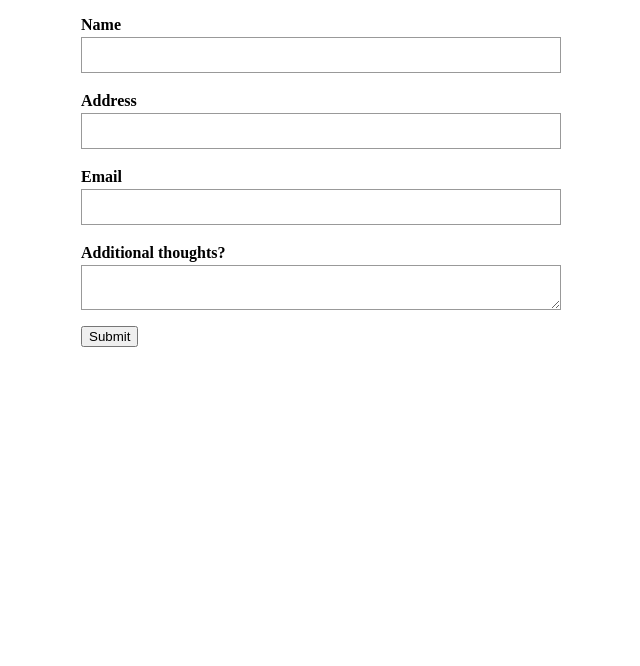
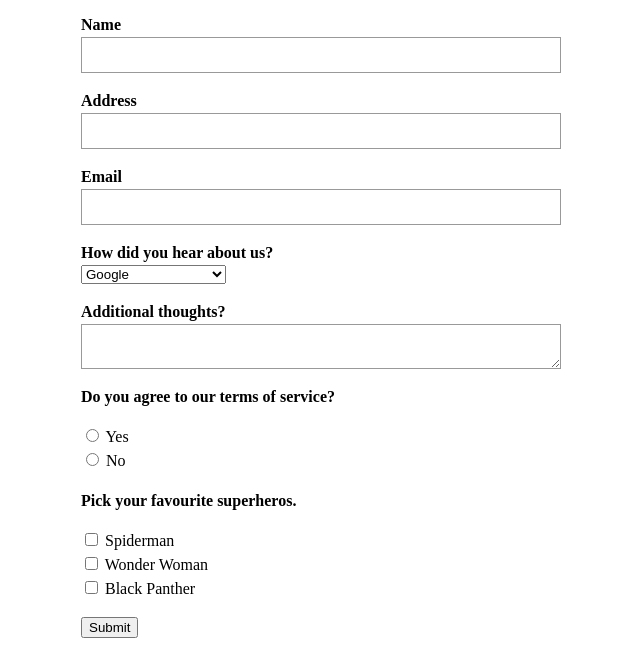
Before and after one commit to johanjvr/form-saver-1, a plain HTML site: page index.html in a window 1280 px wide. Shown: the part 134-800 px from the top of the page, without its empty margins (319-959 px from the left). Drawn offline with Linux system fonts and the light colour scheme.

Commit message:
Update HTML and CSS with different field types

```diff
--- a/css/styles.css
+++ b/css/styles.css
@@ -20,12 +20,12 @@ div:not(:last-child) {
   margin-bottom: 1em;
 }
 
-label, input, textarea {
+label, input:not([type="radio"]):not([type="checkbox"]), textarea {
   display: block;
   width: 100%;
 }
 
-input, textarea {
+input:not([type="radio"]):not([type="checkbox"]), textarea {
   padding: .5em;
   border: 1px solid #999;
   font-size: inherit;
@@ -34,3 +34,7 @@ input, textarea {
 label {
   font-weight: bold;
 }
+
+.normal {
+  font-weight: normal;
+}
--- a/index.html
+++ b/index.html
@@ -24,8 +24,47 @@
         <input id="email" type="email" name="email">
       </div>
       <div>
+        <label for="hear-about-us">How did you hear about us?</label>
+        <select id="hear-about-us" name="hear-about-us">
+          <option value="google">Google</option>
+          <option value="referral">Referred by a Friend</option>
+          <option value="tv">A TV Ad</option>
+          <option value="radio">A Radio Ad</option>
+        </select>
+      </div>
+      <div>
         <label for="more">Additional thoughts?</label>
         <textarea id="more" name="more"></textarea>
+      </div>
+      <div>
+        <p>
+          <strong>Do you agree to our terms of service?</strong>
+        </p>
+        <label class="normal">
+          <input type="radio" name="tos" value="yes">
+          Yes
+        </label>
+        <label class="normal">
+          <input type="radio" name="tos" value="no">
+          No
+        </label>
+      </div>
+      <div>
+        <p>
+          <strong>Pick your favourite superheros.</strong>
+        </p>
+        <label class="normal">
+          <input type="checkbox" name="spiderman">
+          Spiderman
+        </label>
+        <label class="normal">
+          <input type="checkbox" name="wonderwoman">
+          Wonder Woman
+        </label>
+        <label class="normal">
+          <input type="checkbox" name="blackpanther">
+          Black Panther
+        </label>
       </div>
       <div>
         <button type="submit">Submit</button>
```
Also changed, not shown: css/styles.min.css.
